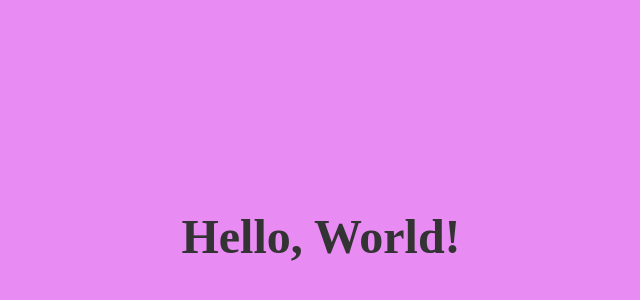
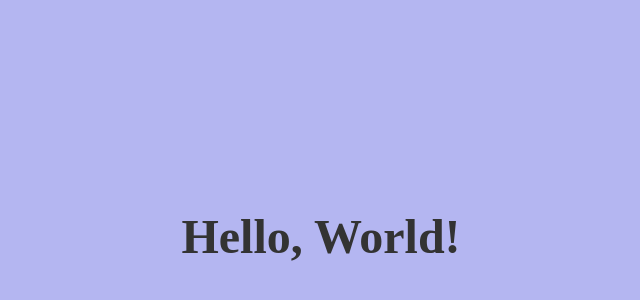
Before and after one commit to AlexeyKiselyov/jenkins-test, a plain HTML site: page html/index.html in a window 1280 px wide. Shown: the part 164-464 px from the top of the page, without its empty margins (319-959 px from the left). Drawn offline with Linux system fonts and the light colour scheme.

Commit message:
changes bg colour to blue

```diff
--- a/html/index.html
+++ b/html/index.html
@@ -11,7 +11,7 @@
         align-items: center;
         height: 100vh;
         margin: 0;
-        background-color: #e88bf3;
+        background-color: #b4b6f1;
       }
 
       h1 {
```
